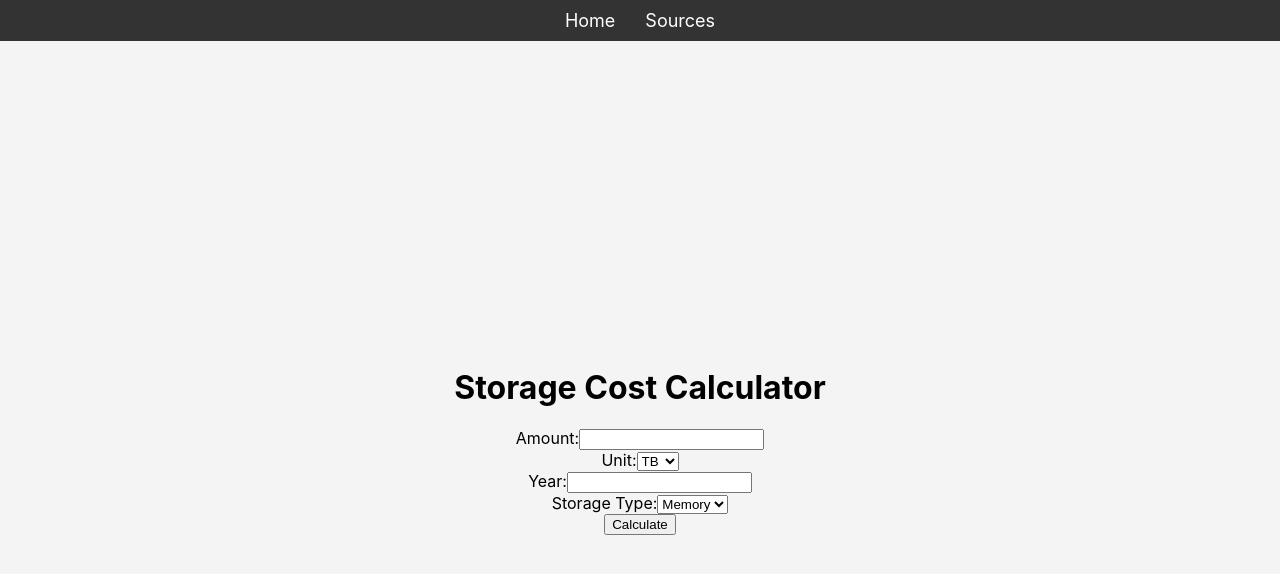
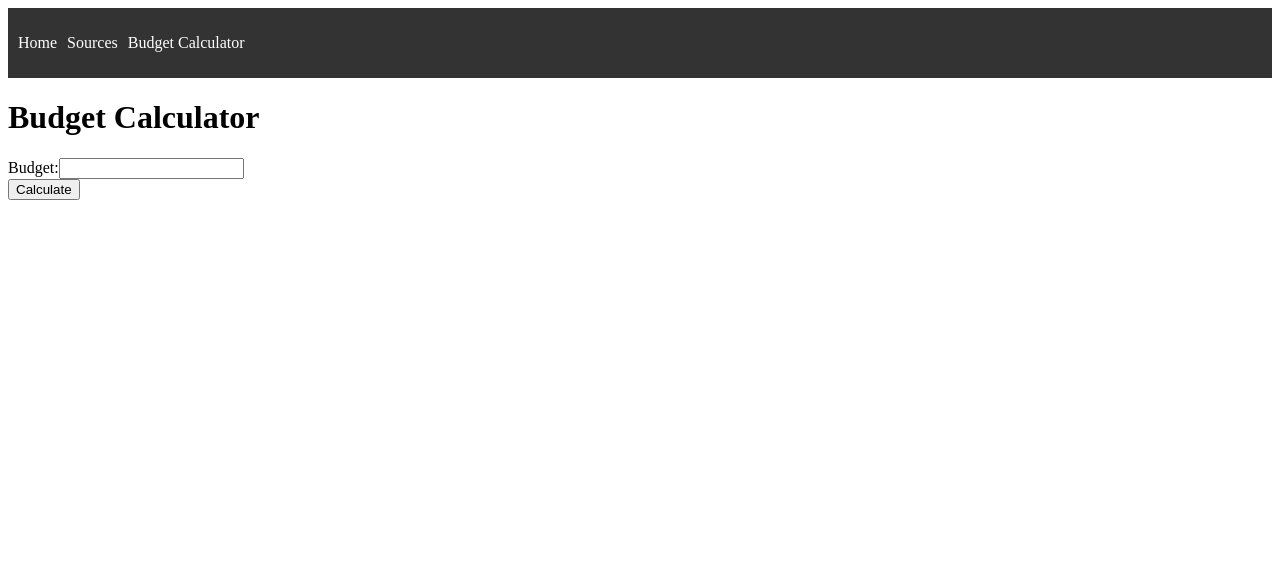
Before and after one commit to brentonlian/project0, a Next.js app: page / in a window 1280 px wide. Shown: the top 574 px of the page. Built offline with nearby package versions, Linux system fonts and the light colour scheme.

Commit message:
working header and partially working reverse calculator

```diff
--- /dev/null
+++ b/app/BudgetCalculator.js
@@ -0,0 +1,69 @@
+// app/BudgetCalculator.js
+'use client';
+
+import React, { useState, useEffect } from 'react';
+import { loadCSV } from '../utils/loadCSV'; // Adjust the path if needed
+
+const BudgetCalculator = () => {
+  const [data, setData] = useState([]);
+  const [budget, setBudget] = useState('');
+  const [result, setResult] = useState(null);
+
+  useEffect(() => {
+    const fetchData = async () => {
+      const csvData = await loadCSV('/data.csv');
+      setData(csvData);
+    };
+    fetchData();
+  }, []);
+
+  const handleCalculate = () => {
+    if (budget) {
+      const possiblePurchases = data.map(row => {
+        const year = row.Year;
+        const storageTypes = ['Memory', 'Flash', 'HDD', 'SSD'];
+        const affordableStorage = storageTypes.map(type => {
+          const costPerTerabyte = parseFloat(row[type]);
+          if (isNaN(costPerTerabyte)) return null;
+          const amount = budget / costPerTerabyte;
+          return `${amount.toFixed(2)} TB of ${type} storage`;
+        }).filter(item => item !== null);
+        return { year, affordableStorage };
+      });
+      setResult(possiblePurchases);
+    }
+  };
+
+  return (
+    <div>
+      <h1>Budget Calculator</h1>
+      <div>
+        <label>Budget:</label>
+        <input
+          type="number"
+          value={budget}
+          onChange={(e) => setBudget(e.target.value)}
+          required
+        />
+      </div>
+      <button type="button" onClick={handleCalculate}>Calculate</button>
+      {result && (
+        <div>
+          <h2>Results:</h2>
+          {result.map((item, index) => (
+            <div key={index}>
+              <h3>{item.year}</h3>
+              <ul>
+                {item.affordableStorage.map((storage, i) => (
+                  <li key={i}>{storage}</li>
+                ))}
+              </ul>
+            </div>
+          ))}
+        </div>
+      )}
+    </div>
+  );
+};
+
+export default BudgetCalculator;
--- a/app/components/Header.js
+++ b/app/components/Header.js
@@ -1,33 +1,21 @@
+// app/components/Header.js
+'use client';
+
 import React from 'react';
 import Link from 'next/link';
 
 const Header = () => {
   return (
-    <header style={styles.header}>
-      <nav style={styles.nav}>
-        <Link href="/" style={styles.link}>Home</Link>
-        <Link href="/sources" style={styles.link}>Sources</Link>
+    <header>
+      <nav>
+        <ul>
+          <li><Link href="/">Home</Link></li>
+          <li><Link href="/sources">Sources</Link></li>
+          <li><Link href="/budget-calculator">Budget Calculator</Link></li>
+        </ul>
       </nav>
     </header>
   );
 };
 
-const styles = {
-  header: {
-    backgroundColor: '#333',
-    padding: '10px 0',
-    textAlign: 'center',
-  },
-  nav: {
-    display: 'flex',
-    justifyContent: 'center',
-  },
-  link: {
-    margin: '0 15px',
-    color: '#fff',
-    textDecoration: 'none',
-    fontSize: '18px',
-  }
-};
-
 export default Header;
--- a/app/layout.js
+++ b/app/layout.js
@@ -1,21 +1,19 @@
-'use client';
+// app/layout.js
+import '../styles/globals.css';
+import Header from './components/Header';
 
-import React from 'react';
-import Header from './components/Header';
-import '../styles/globals.css'; // Adjust the path if you have global styles
+export const metadata = {
+  title: 'Storage Cost Calculator',
+  description: 'Calculate storage costs across different years',
+};
 
-const RootLayout = ({ children }) => {
+export default function RootLayout({ children }) {
   return (
     <html lang="en">
-      <head>
-        <title>Storage Cost Calculator</title>
-      </head>
       <body>
         <Header />
-        <main>{children}</main>
+        {children}
       </body>
     </html>
   );
-};
-
-export default RootLayout;
+}
--- a/app/page.js
+++ b/app/page.js
@@ -1,14 +1,14 @@
-'use client';
+// app/budget-calculator/page.js
+import React from 'react';
+import BudgetCalculator from './BudgetCalculator';
 
-import React from 'react';
-import StorageCalculator from './StorageCalculator';
 
-const HomePage = () => {
+const BudgetCalculatorPage = () => {
   return (
     <div>
-      <StorageCalculator />
+      <BudgetCalculator />
     </div>
   );
 };
 
-export default HomePage;
+export default BudgetCalculatorPage;
--- a/styles/globals.css
+++ b/styles/globals.css
@@ -1,5 +1,21 @@
-body {
-    margin: 0;
-    font-family: -apple-system, BlinkMacSystemFont, 'Segoe UI', Roboto, 'Helvetica Neue', Arial, 'Noto Sans', sans-serif;
-    background-color: #f4f4f4;
-  }
+/* styles/globals.css */
+header {
+  background: #333;
+  color: #fff;
+  padding: 10px;
+}
+
+nav ul {
+  list-style: none;
+  padding: 0;
+}
+
+nav ul li {
+  display: inline;
+  margin-right: 10px;
+}
+
+nav ul li a {
+  color: #fff;
+  text-decoration: none;
+}
```
